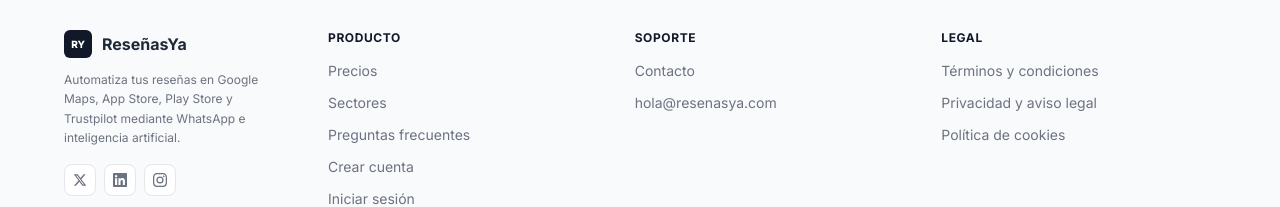
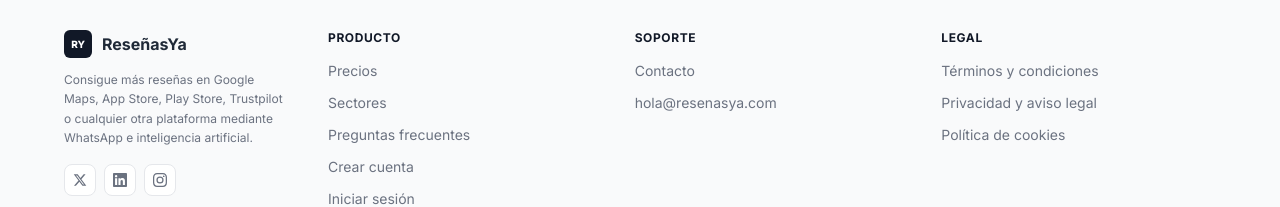
Before and after one commit to aritzalorono-max/resenas-saas, a Next.js app: page / in a window 1280 px wide. Shown: the part 5369-5576 px from the top of the page. Built offline with nearby package versions, Linux system fonts and the light colour scheme; no server answers.

Commit message:
Update footer description to mention any platform
https://claude.ai/code/session_01WjS2FuKJActHGguVfKkyxY

```diff
--- a/src/app/page.tsx
+++ b/src/app/page.tsx
@@ -473,7 +473,7 @@ export default function LandingPage() {
                   <span className="font-bold text-gray-800">ReseñasYa</span>
                 </div>
                 <p className="text-xs text-gray-500 leading-relaxed mb-4">
-                  Automatiza tus reseñas en Google Maps, App Store, Play Store y Trustpilot mediante WhatsApp e inteligencia artificial.
+                  Consigue más reseñas en Google Maps, App Store, Play Store, Trustpilot o cualquier otra plataforma mediante WhatsApp e inteligencia artificial.
                 </p>
                 {/* RRSS */}
                 <div className="flex items-center gap-2">
```
